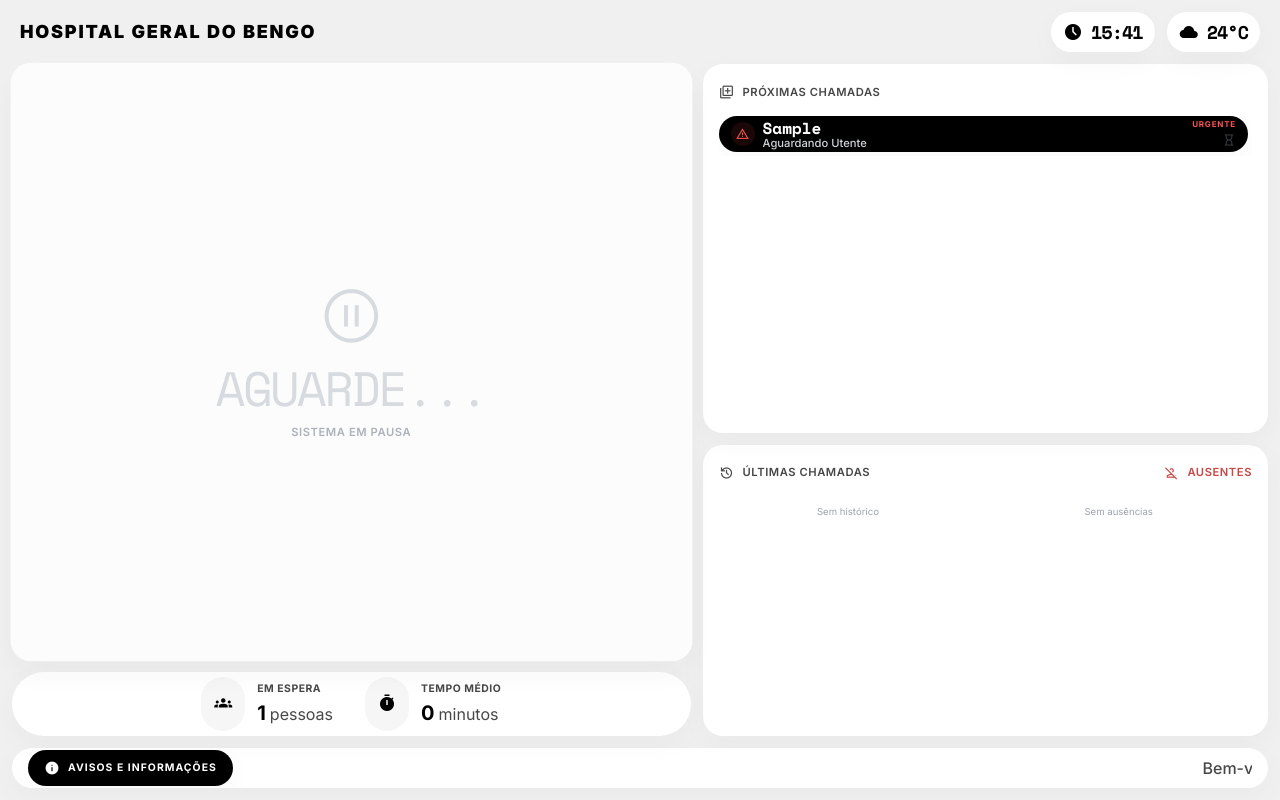
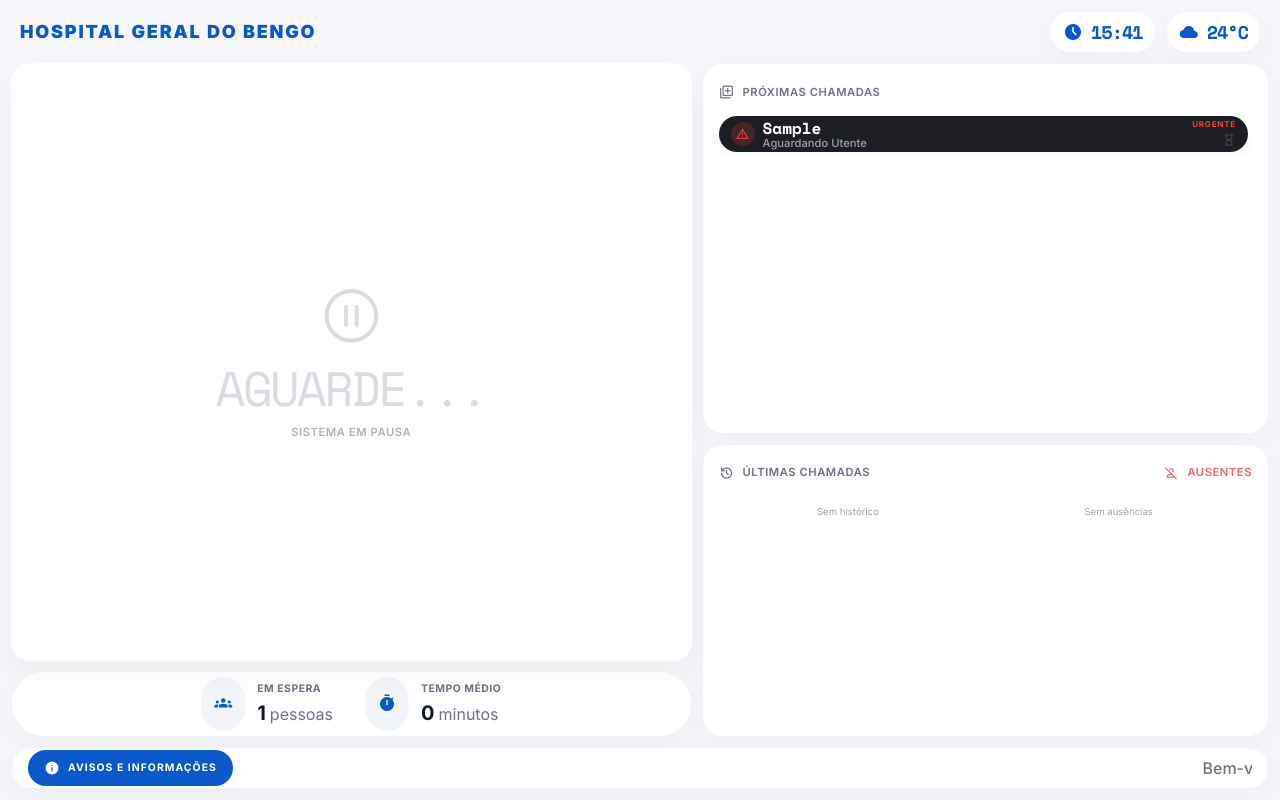
Before and after one commit to Angeloaqp/hospital-bengo, a PHP site: page /hospital-bengo/painel.php in a window 1280 px wide. Run offline with PHP 8.4, Linux system fonts and the light colour scheme; data comes from the database, SQL or seed files in the repository; tables that the repository leaves empty hold one stand-in row (values such as "Sample post"); some libraries are stand-ins or nearby versions.

Commit message:
style: apply central color system to public painel tv

```diff
--- a/public/painel.php
+++ b/public/painel.php
@@ -32,63 +32,33 @@ $pColors = [
     <script src="https://cdn.tailwindcss.com?plugins=forms,container-queries"></script>
     <link href="https://fonts.googleapis.com/css2?family=Space+Mono:wght@400;700;800&family=Inter:wght@400;500;600;700;800;900&display=swap" rel="stylesheet"/>
     <link href="https://fonts.googleapis.com/css2?family=Material+Symbols+Outlined:wght,FILL@100..700,0..1&display=swap" rel="stylesheet"/>
+
+    <!-- Link para a folha de cores global para referências no futuro -->
+    <link rel="stylesheet" href="/hospital-bengo/public/css/colors.css?v=<?= time() ?>">
+
     <script id="tailwind-config">
         tailwind.config = {
             darkMode: "class",
             theme: {
                 extend: {
                     colors: {
-                        "surface-variant": "#e2e2e2",
-                        "surface-container-high": "#e8e8e8",
-                        "on-primary-container": "#ffffff",
-                        "error": "#ba1a1a",
-                        "background": "#f0f0f0",
-                        "on-tertiary-fixed": "#ffffff",
-                        "primary-fixed": "#5f5e5e",
-                        "on-secondary": "#ffffff",
-                        "secondary-fixed-dim": "#acabab",
-                        "tertiary-container": "#737575",
-                        "surface-dim": "#dadada",
-                        "surface-tint": "#5f5e5e",
-                        "primary": "#000000",
-                        "on-tertiary-container": "#ffffff",
-                        "on-surface": "#1a1c1c",
-                        "on-secondary-fixed": "#1b1c1c",
-                        "surface-bright": "#f9f9f9",
-                        "on-surface-variant": "#474747",
-                        "on-primary": "#ffffff",
-                        "surface-container-low": "#f6f6f6",
-                        "inverse-on-surface": "#f1f1f1",
-                        "surface-container-highest": "#e2e2e2",
-                        "inverse-surface": "#2f3131",
-                        "primary-fixed-dim": "#474746",
-                        "inverse-primary": "#c8c6c5",
-                        "surface-container": "#eeeeee",
-                        "secondary": "#5e5e5e",
-                        "tertiary-fixed": "#5d5f5f",
-                        "on-primary-fixed": "#ffffff",
-                        "tertiary": "#3a3c3c",
-                        "on-error-container": "#410002",
-                        "on-secondary-fixed-variant": "#3b3b3c",
-                        "tertiary-fixed-dim": "#454747",
-                        "secondary-fixed": "#c7c6c6",
-                        "surface-container-lowest": "#ffffff",
-                        "surface": "#ffffff",
-                        "primary-container": "#222222",
-                        "on-secondary-container": "#1b1c1c",
-                        "on-tertiary": "#e2e2e2",
-                        "on-error": "#ffffff",
-                        "on-background": "#1a1c1c",
-                        "outline-variant": "#c6c6c6",
-                        "on-primary-fixed-variant": "#e5e2e1",
-                        "secondary-container": "#d5d4d4",
-                        "error-container": "#ffdad6",
-                        "outline": "#777777",
-                        "on-tertiary-fixed-variant": "#e2e2e2",
-                        "urgent": "#ff5252",
-                        "elderly": "#ffb300",
-                        "priority": "#ab47bc",
-                        "standard": "#29b6f6"
+                        // Cores Centrais do Design System
+                        "primary": "#0A58CA",
+                        "on-primary": "#FFFFFF",
+                        "background": "#F4F6F9",
+                        "surface": "#FFFFFF",
+                        "surface-container-low": "#F1F5F9",
+                        "on-surface": "#111827",
+                        "on-surface-variant": "#6B7280",
+                        "error": "#EF4444",
+                        "inverse-surface": "#1C1E23",
+                        "on-inverse-surface": "#FFFFFF",
+
+                        // Cores Semânticas de Fila
+                        "urgent": "#EF4444",
+                        "elderly": "#F59E0B",
+                        "priority": "#8B5CF6",
+                        "standard": "#0A58CA"
                     },
                     borderRadius: {
                         "DEFAULT": "1rem",
@@ -113,7 +83,7 @@ $pColors = [
         }
     </script>
     <style>
-        body { font-family: 'Inter', sans-serif; background-color: #f0f0f0; color: #1a1c1c; overflow: hidden; }
+        body { font-family: 'Inter', sans-serif; background-color: #F4F6F9; color: #111827; overflow: hidden; }
         h1, h2, h3, h4, h5, h6, .font-headline { font-family: 'Inter', sans-serif; }
         .text-display-giant { font-size: 7.5rem; line-height: 1; letter-spacing: -0.05em; font-weight: 900; }
         .text-display-md { font-size: 2.25rem; line-height: 1.1; letter-spacing: -0.04em; font-weight: 700; }
@@ -139,7 +109,7 @@ $pColors = [
     </style>
 </head>
 
-<body class="w-screen h-screen flex flex-col antialiased bg-[#f0f0f0] p-3 gap-3">
+<body class="w-screen h-screen flex flex-col antialiased bg-background p-3 gap-3">
 
     <!-- Top Navigation Bar / Real-time info -->
     <header class="w-full flex justify-between items-center z-50 px-2 shrink-0">
@@ -148,11 +118,11 @@ $pColors = [
         </div>
         <div class="flex items-center gap-3 font-headline font-bold text-title-lg text-primary">
             <div id="ultima-actualizacao" class="hidden">Atualizado</div> <!-- Referencia JS oculta -->
-            <div class="flex items-center gap-2 bg-white px-3 py-1.5 rounded-full shadow-ambient">
+            <div class="flex items-center gap-2 bg-surface px-3 py-1.5 rounded-full shadow-ambient">
                 <span class="material-symbols-outlined text-xl" style="font-variation-settings: 'FILL' 1;">schedule</span>
                 <span class="font-mono tracking-tighter" id="relogio"><?= date('H:i') ?></span>
             </div>
-            <div class="flex items-center gap-2 bg-white px-3 py-1.5 rounded-full shadow-ambient">
+            <div class="flex items-center gap-2 bg-surface px-3 py-1.5 rounded-full shadow-ambient">
                 <span class="material-symbols-outlined text-xl" style="font-variation-settings: 'FILL' 1;">cloud</span>
                 <span class="font-mono tracking-tighter">24°C</span>
             </div>
@@ -187,7 +157,7 @@ $pColors = [
 
                     <div class="bg-surface-container-low rounded-2xl p-4 w-full max-w-xl shadow-ambient mt-2 shrink-0 flex flex-col items-center">
                         <p class="text-label-sm text-on-surface-variant mb-1">PACIENTE</p>
-                        <h2 class="text-display-md text-primary font-headline mb-4 truncate w-full">
+                        <h2 class="text-display-md text-on-surface font-headline mb-4 truncate w-full">
                             <?= htmlspecialchars($nomeFormatado) ?>
                         </h2>
                         <div class="bg-primary text-on-primary rounded-full py-3 px-8 inline-flex items-center gap-4 shadow-ambient-lg">
@@ -216,7 +186,7 @@ $pColors = [
                     </div>
                     <div class="flex flex-col">
                         <p class="text-[0.65rem] font-bold text-on-surface-variant mb-0.5 tracking-wider uppercase">EM ESPERA</p>
-                        <p class="text-xl font-headline font-bold text-primary flex items-baseline gap-1"><?= $emEspera ?> <span class="text-base font-normal text-on-surface-variant">pessoas</span></p>
+                        <p class="text-xl font-headline font-bold text-on-surface flex items-baseline gap-1"><?= $emEspera ?> <span class="text-base font-normal text-on-surface-variant">pessoas</span></p>
                     </div>
                 </div>
                 <div class="flex items-center gap-3">
@@ -225,7 +195,7 @@ $pColors = [
                     </div>
                     <div class="flex flex-col">
                         <p class="text-[0.65rem] font-bold text-on-surface-variant mb-0.5 tracking-wider uppercase">TEMPO MÉDIO</p>
-                        <p class="text-xl font-headline font-bold text-primary flex items-baseline gap-1"><?= $tempoMedio ?> <span class="text-base font-normal text-on-surface-variant">minutos</span></p>
+                        <p class="text-xl font-headline font-bold text-on-surface flex items-baseline gap-1"><?= $tempoMedio ?> <span class="text-base font-normal text-on-surface-variant">minutos</span></p>
                     </div>
                 </div>
             </div>
@@ -248,14 +218,14 @@ $pColors = [
                             $nomeC = count($nomeP) > 1 ? $nomeP[0] . ' ' . end($nomeP) : $nomeP[0];
                         ?>
                             <!-- Queue Item -->
-                            <div class="flex items-center justify-between bg-black px-3 rounded-lg shadow-ambient relative overflow-hidden shrink-0 h-auto py-0.5 group">
+                            <div class="flex items-center justify-between bg-inverse-surface px-3 rounded-lg shadow-ambient relative overflow-hidden shrink-0 h-auto py-0.5 group">
                                 <div class="flex items-center gap-2">
-                                    <div class="w-6 h-6 rounded-full bg-<?= $tp['class'] ?>/10 flex items-center justify-center text-<?= $tp['class'] ?>">
+                                    <div class="w-6 h-6 rounded-full bg-<?= $tp['class'] ?>/20 flex items-center justify-center text-<?= $tp['class'] ?>">
                                         <span class="material-symbols-outlined text-sm"><?= $tp['icon'] ?></span>
                                     </div>
                                     <div class="flex flex-col">
-                                        <span class="font-mono font-black text-base text-white leading-tight"><?= htmlspecialchars($s['codigo']) ?></span>
-                                        <span class="text-[0.7rem] text-gray-300 font-medium leading-none"><?= htmlspecialchars($nomeC) ?></span>
+                                        <span class="font-mono font-black text-base text-on-inverse-surface leading-tight"><?= htmlspecialchars($s['codigo']) ?></span>
+                                        <span class="text-[0.7rem] text-gray-400 font-medium leading-none"><?= htmlspecialchars($nomeC) ?></span>
                                     </div>
                                 </div>
                                 <div class="text-right flex flex-col items-end gap-0">
@@ -290,9 +260,9 @@ $pColors = [
                     <!-- Last Called List -->
                     <div class="flex-1 flex flex-col gap-2 overflow-y-auto pr-1 pb-1">
                         <?php foreach ($concluidas as $s): ?>
-                            <div class="flex items-center justify-between px-2 bg-black rounded-md shadow-ambient shrink-0 h-auto py-0.5">
-                                <span class="font-mono font-bold text-[0.8rem] text-white"><?= htmlspecialchars($s['codigo']) ?></span>
-                                <span class="text-[0.6rem] font-medium text-gray-300">Concluído</span>
+                            <div class="flex items-center justify-between px-2 bg-inverse-surface rounded-md shadow-ambient shrink-0 h-auto py-0.5">
+                                <span class="font-mono font-bold text-[0.8rem] text-on-inverse-surface"><?= htmlspecialchars($s['codigo']) ?></span>
+                                <span class="text-[0.6rem] font-medium text-gray-400">Concluído</span>
                             </div>
                         <?php endforeach; ?>
                         <?php if (empty($concluidas)) echo '<span class="text-[0.6rem] text-gray-400 text-center py-2">Sem histórico</span>'; ?>
@@ -301,9 +271,9 @@ $pColors = [
                     <!-- Absent List -->
                     <div class="flex-1 flex flex-col gap-2 overflow-y-auto pr-1 pb-1">
                         <?php foreach ($canceladas as $s): ?>
-                            <div class="flex items-center justify-between px-2 bg-black rounded-md shadow-ambient shrink-0 h-auto py-0.5">
-                                <span class="font-mono font-bold text-[0.8rem] text-white"><?= htmlspecialchars($s['codigo']) ?></span>
-                                <span class="text-white font-bold uppercase tracking-widest text-[0.45rem]">CANCELADO</span>
+                            <div class="flex items-center justify-between px-2 bg-inverse-surface rounded-md shadow-ambient shrink-0 h-auto py-0.5">
+                                <span class="font-mono font-bold text-[0.8rem] text-on-inverse-surface"><?= htmlspecialchars($s['codigo']) ?></span>
+                                <span class="text-error font-bold uppercase tracking-widest text-[0.45rem]">CANCELADO</span>
                             </div>
                         <?php endforeach; ?>
                         <?php if (empty($canceladas)) echo '<span class="text-[0.6rem] text-gray-400 text-center py-2">Sem ausências</span>'; ?>
```
